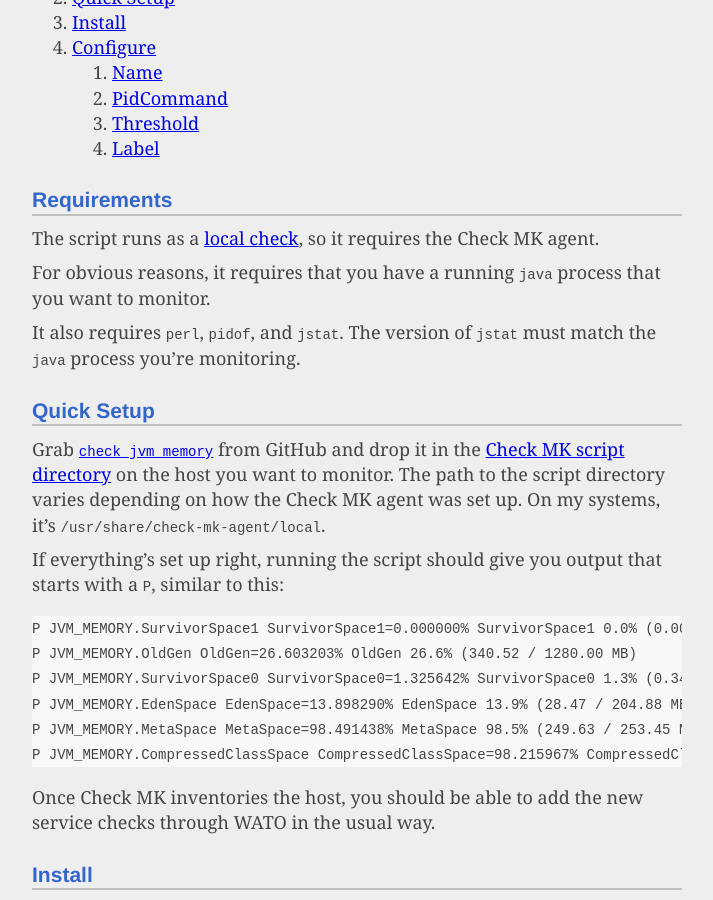
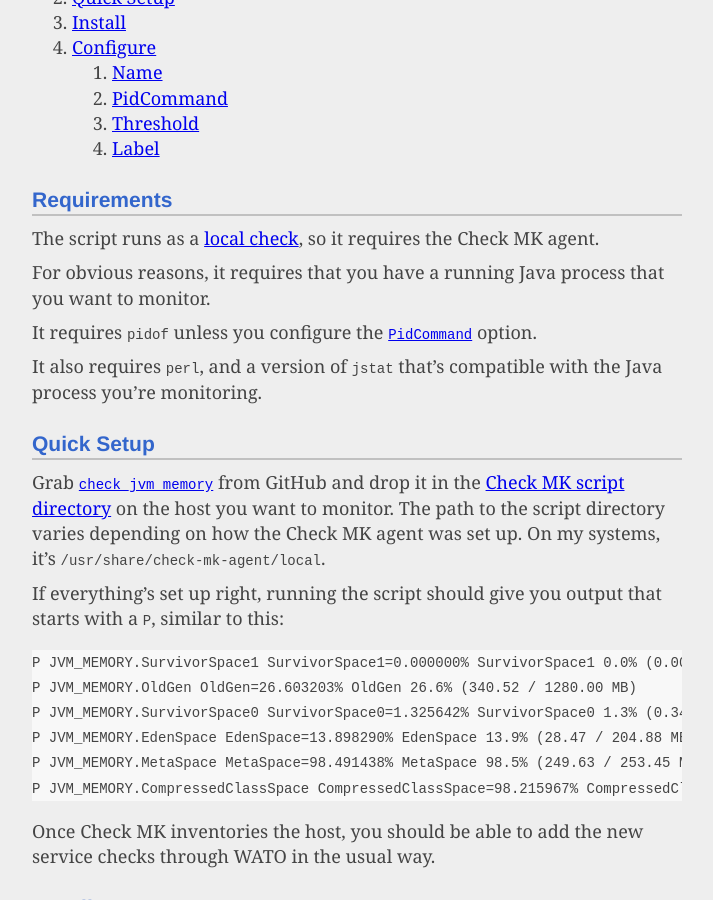
Before and after one commit to natewoodward/natewoodward.github.io, a Jekyll site: the page built from _posts/2019-12-09-monitoring-java-memory-usage-with-jstat-and-check-mk.md, in a window 1280 px wide and 900 px high, scrolled down 398 px. Shown: the whole window, without its empty margins (283-996 px from the left). Built offline with Jekyll 4.4.1, drawn with Linux system fonts in a browser that asks for light colours.

Commit message:
Clarify check_jvm_memory requirements

```diff
--- a/_posts/2019-12-09-monitoring-java-memory-usage-with-jstat-and-check-mk.md
+++ b/_posts/2019-12-09-monitoring-java-memory-usage-with-jstat-and-check-mk.md
@@ -17,10 +17,12 @@ Let's go over how to use it.
 The script runs as a [local check](https://checkmk.com/cms_localchecks.html),
 so it requires the Check MK agent.
 
-For obvious reasons, it requires that you have a running `java` process that you want to monitor.
+For obvious reasons, it requires that you have a running Java process that you want to monitor.
 
-It also requires `perl`, `pidof`, and `jstat`.
-The version of `jstat` must match the `java` process you're monitoring.
+It requires `pidof` unless you configure the [`PidCommand`](#pidcommand) option.
+
+It also requires `perl`,
+and a version of `jstat` that's compatible with the Java process you're monitoring.
 
 ### Quick Setup
 
```
Also changed, not shown: other parts of _posts/2019-12-09-monitoring-java-memory-usage-with-jstat-and-check-mk.md (+1 -1 lines).
